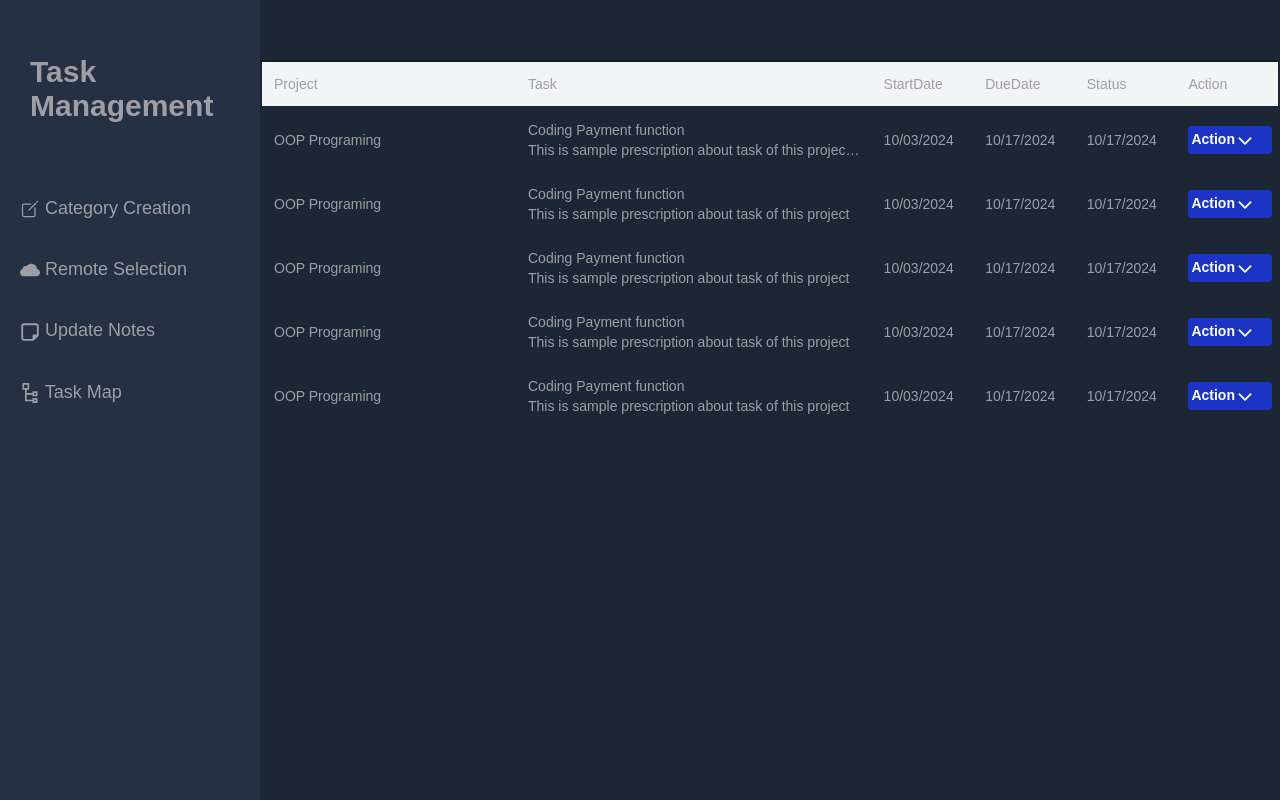
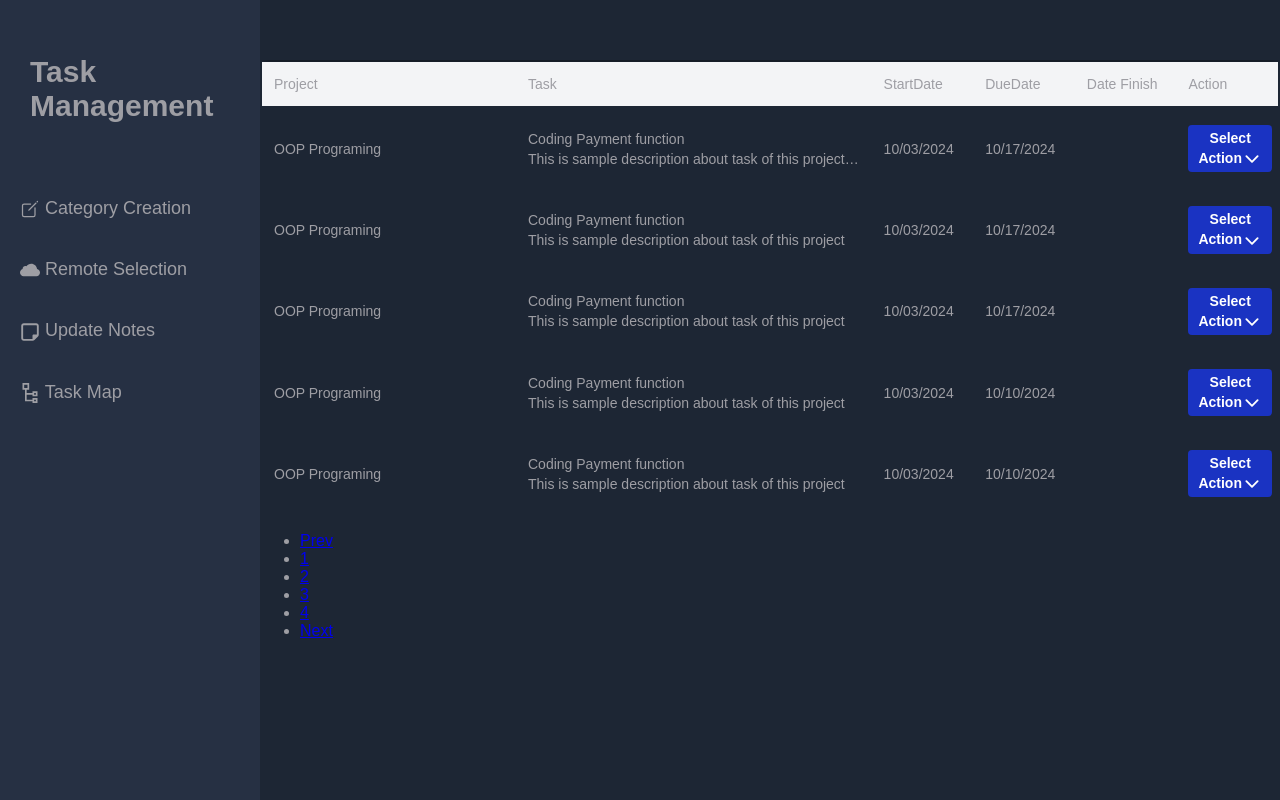
Before and after one commit to CSC-3380-Fall-2024/Team-5, a React (Vite) app in the folder 3380 Project/: page / in a window 1280 px wide. Built offline with nearby package versions, Linux system fonts and the light colour scheme.

Commit message:
create UpdateNote and data

```diff
--- a/3380 Project/src/UpdateNote.tsx
+++ b/3380 Project/src/UpdateNote.tsx
@@ -1,65 +1,52 @@
 import "./App.css";
 import { IoChevronDown } from "react-icons/io5";
-
-const tableData = [
-  {
-    id: 1,
-    project: "OOP Programing",
-    task: "Coding Payment function",
-    prescription:
-      "This is sample prescription about task of this project This is sample prescription about task of this project This is sample prescription about task of this project This is sample prescription about task of this project.This is sample prescription about task of this project",
-    startDate: "10/03/2024",
-    dueDate: "10/17/2024",
-    status: "Processing",
-    action: "Working",
-  },
-  {
-    id: 2,
-    project: "OOP Programing",
-    task: "Coding Payment function",
-    prescription: "This is sample prescription about task of this project",
-    startDate: "10/03/2024",
-    dueDate: "10/17/2024",
-    status: "Processing",
-    action: "Working",
-  },
-  {
-    id: 3,
-    project: "OOP Programing",
-    task: "Coding Payment function",
-    prescription: "This is sample prescription about task of this project",
-    startDate: "10/03/2024",
-    dueDate: "10/17/2024",
-    status: "Processing",
-    action: "Working",
-  },
-  {
-    id: 4,
-    project: "OOP Programing",
-    task: "Coding Payment function",
-    prescription: "This is sample prescription about task of this project",
-    startDate: "10/03/2024",
-    dueDate: "10/17/2024",
-    status: "Processing",
-    action: "Working",
-  },
-  {
-    id: 5,
-    project: "OOP Programing",
-    task: "Coding Payment function",
-    prescription: "This is sample prescription about task of this project",
-    startDate: "10/03/2024",
-    dueDate: "10/17/2024",
-    status: "Processing",
-    action: "Working",
-  },
-];
+import { data } from "./data";
+import { useState } from "react";
 
 function UpdateNote() {
+  const [currentPage, setCurrentPage] = useState(1);
+  const [currentDate, setCurrentDate] = useState(new Date());
+
+  const recordsPerPage = 5;
+  const lastIndex = currentPage * recordsPerPage;
+  const firstIndex = lastIndex - recordsPerPage;
+  const records = data.slice(firstIndex, lastIndex);
+  const npage = Math.ceil(data.length / recordsPerPage);
+  const numbers = [...Array(npage + 1).keys()].slice(1);
+
+  const statusList = ["Start", "Working", "Stuck", "Done"];
+  const [statuses, setStatuses] = useState(
+    data.map((item) => ({ id: item.id, status: "Select Action" }))
+  );
+
+  const handleStatusChange = (id, newStatus) => {
+    setStatuses((prevStatuses) =>
+      prevStatuses.map((item) =>
+        item.id === id ? { ...item, status: newStatus } : item
+      )
+    );
+  };
+
+  const handleUpdateClick = (id) => {
+    if (statuses.find((status) => status.id === id)?.status === "Done") {
+      setCurrentDate(new Date());
+    }
+  };
+
+  function prePage() {
+    if (currentPage !== 1) setCurrentPage(currentPage - 1);
+  }
+
+  function changePage(id) {
+    setCurrentPage(id);
+  }
+
+  function nextPage() {
+    if (currentPage !== npage) setCurrentPage(currentPage + 1);
+  }
+
   return (
     <div className="update_note">
-      {
-        <div>
       <div className="w-full overflow-x-auto">
         <table className="table-users">
           <thead>
@@ -68,52 +55,55 @@ function UpdateNote() {
               <th>Task</th>
               <th>StartDate</th>
               <th>DueDate</th>
-                  <th>Status</th>
+              <th>Date Finish</th>
               <th>Action</th>
             </tr>
           </thead>
           <tbody>
-                {tableData.map((item) => (
-                  <tr>
+            {records.map((item) => (
+              <tr key={item.id}>
                 <td>{item.project}</td>
-
                 <td>
                   {item.task}
                   <div className="truncate max-w-[200px]">
-                        <span>{item.prescription}</span>
+                    <span>{item.description}</span>
                   </div>
                 </td>
-
                 <td>{item.startDate}</td>
                 <td>{item.dueDate}</td>
-                    <td>{item.dueDate}</td>
+                <td>
+                  {statuses.find((status) => status.id === item.id)?.status ===
+                  "Done"
+                    ? currentDate.toDateString()
+                    : ""}
+                </td>
                 <td>
                   <div className="dropdown">
                     <div className="dropdown_select">
-                          <span className="dropdown_selected">
-                            Action
-                            <IoChevronDown className="icon" />
+                      <div className="dropdown_selected">
+                        <span>
+                          {statuses.find((status) => status.id === item.id)
+                            ?.status || "Select Action"}
                         </span>
-                          <i className="fa fa-caret-down dropdown_caret"></i>
+                        <i className="icon">
+                          <IoChevronDown />
+                        </i>
                       </div>
                       <ul className="dropdown_list">
-                          <li className="dropdown_item">
-                            <span className="dropdown_text">Start</span>
-                            <i className="fas fa-plus-circle dropdown_icon"></i>
+                        {statusList.map((option) => (
+                          <li
+                            key={option}
+                            className="dropdown_item"
+                            onClick={() => {
+                              handleStatusChange(item.id, option);
+                              handleUpdateClick(item.id);
+                            }}
+                          >
+                            <span className="dropdown_text">{option}</span>
                           </li>
-                          <li className="dropdown_item">
-                            <span className="dropdown_text">Working</span>
-                            <i className="fas fa-plus-circle dropdown_icon"></i>
-                          </li>
-                          <li className="dropdown_item">
-                            <span className="dropdown_text">Stuck</span>
-                            <i className="fas fa-plus-circle dropdown_icon"></i>
-                          </li>
-                          <li className="dropdown_item">
-                            <span className="dropdown_text">Done</span>
-                            <i className="fas fa-plus-circle dropdown_icon"></i>
-                          </li>
+                        ))}
                       </ul>
+                    </div>
                   </div>
                 </td>
               </tr>
@@ -121,8 +111,32 @@ function UpdateNote() {
           </tbody>
         </table>
       </div>
-        </div>
-      }
+      <nav>
+        <ul className="pagination">
+          <li className="page-item">
+            <a href="#" className="page-link" onClick={prePage}>
+              Prev
+            </a>
+          </li>
+          {numbers.map((n, i) => (
+            <li
+              key={i}
+              className={`page-item ${
+                currentPage === n ? "active" : "inactive"
+              }`}
+            >
+              <a href="#" className="page-link" onClick={() => changePage(n)}>
+                {n}
+              </a>
+            </li>
+          ))}
+          <li>
+            <a href="#" className="page-link" onClick={nextPage}>
+              Next
+            </a>
+          </li>
+        </ul>
+      </nav>
     </div>
   );
 }
--- /dev/null
+++ b/3380 Project/src/data.js
@@ -0,0 +1,203 @@
+export const data = [
+  {
+    id: 1,
+    project: "OOP Programing",
+    task: "Coding Payment function",
+    description:
+      "This is sample description about task of this project This is sample description about task of this project This is sample description about task of this project This is sample description about task of this project.This is sample description about task of this project",
+    startDate: "10/03/2024",
+    dueDate: "10/17/2024",
+    dateFinish: "",
+    action: "Working",
+  },
+  {
+    id: 2,
+    project: "OOP Programing",
+    task: "Coding Payment function",
+    description: "This is sample description about task of this project",
+    startDate: "10/03/2024",
+    dueDate: "10/17/2024",
+    dateFinish: "",
+    action: "Working",
+  },
+  {
+    id: 3,
+    project: "OOP Programing",
+    task: "Coding Payment function",
+    description: "This is sample description about task of this project",
+    startDate: "10/03/2024",
+    dueDate: "10/17/2024",
+    dateFinish: "",
+    action: "Working",
+  },
+  {
+    id: 4,
+    project: "OOP Programing",
+    task: "Coding Payment function",
+    description: "This is sample description about task of this project",
+    startDate: "10/03/2024",
+    dueDate: "10/10/2024",
+    dateFinish: "",
+    action: "Working",
+  },
+  {
+    id: 5,
+    project: "OOP Programing",
+    task: "Coding Payment function",
+    description: "This is sample description about task of this project",
+    startDate: "10/03/2024",
+    dueDate: "10/10/2024",
+    dateFinish: "",
+    action: "Working",
+  },
+  {
+    id: 6,
+    project: "OOP Programing 6",
+    task: "Coding Payment function",
+    description: "This is sample description about task of this project",
+    startDate: "10/03/2024",
+    dueDate: "10/17/2024",
+    dateFinish: "",
+    action: "Working",
+  },
+  {
+    id: 7,
+    project: "OOP Programing",
+    task: "Coding Payment function",
+    description: "This is sample description about task of this project",
+    startDate: "10/03/2024",
+    dueDate: "10/17/2024",
+    dateFinish: "",
+    action: "Working",
+  },
+  {
+    id: 8,
+    project: "OOP Programing",
+    task: "Coding Payment function",
+    description: "This is sample description about task of this project",
+    startDate: "10/03/2024",
+    dueDate: "10/17/2024",
+    dateFinish: "",
+    action: "Working",
+  },
+  {
+    id: 9,
+    project: "OOP Programing",
+    task: "Coding Payment function",
+    description: "This is sample description about task of this project",
+    startDate: "10/03/2024",
+    dueDate: "10/17/2024",
+    dateFinish: "",
+    action: "Working",
+  },
+  {
+    id: 10,
+    project: "OOP Programing",
+    task: "Coding Payment function",
+    description: "This is sample description about task of this project",
+    startDate: "10/03/2024",
+    dueDate: "10/17/2024",
+    dateFinish: "",
+    action: "Working",
+  },
+  {
+    id: 11,
+    project: "OOP Programing 11",
+    task: "Coding Payment function",
+    description: "This is sample description about task of this project",
+    startDate: "10/03/2024",
+    dueDate: "10/17/2024",
+    dateFinish: "",
+    action: "Working",
+  },
+  {
+    id: 12,
+    project: "OOP Programing",
+    task: "Coding Payment function",
+    description: "This is sample description about task of this project",
+    startDate: "10/03/2024",
+    dueDate: "10/17/2024",
+    dateFinish: "",
+    action: "Working",
+  },
+  {
+    id: 13,
+    project: "OOP Programing",
+    task: "Coding Payment function",
+    description: "This is sample description about task of this project",
+    startDate: "10/03/2024",
+    dueDate: "10/17/2024",
+    dateFinish: "",
+    action: "Working",
+  },
+  {
+    id: 14,
+    project: "OOP Programing",
+    task: "Coding Payment function",
+    description: "This is sample description about task of this project",
+    startDate: "10/03/2024",
+    dueDate: "10/17/2024",
+    dateFinish: "",
+    action: "Working",
+  },
+  {
+    id: 15,
+    project: "OOP Programing",
+    task: "Coding Payment function",
+    description: "This is sample description about task of this project",
+    startDate: "10/03/2024",
+    dueDate: "10/17/2024",
+    dateFinish: "",
+    action: "Working",
+  },
+  {
+    id: 16,
+    project: "OOP Programing 17",
+    task: "Coding Payment function",
+    description: "This is sample description about task of this project",
+    startDate: "10/03/2024",
+    dueDate: "10/17/2024",
+    dateFinish: "",
+    action: "Working",
+  },
+  {
+    id: 17,
+    project: "OOP Programing",
+    task: "Coding Payment function",
+    description: "This is sample description about task of this project",
+    startDate: "10/03/2024",
+    dueDate: "10/17/2024",
+    dateFinish: "",
+    action: "Working",
+  },
+  {
+    id: 18,
+    project: "OOP Programing",
+    task: "Coding Payment function",
+    description: "This is sample description about task of this project",
+    startDate: "10/03/2024",
+    dueDate: "10/17/2024",
+    dateFinish: "",
+    action: "Working",
+  },
+  {
+    id: 19,
+    project: "OOP Programing",
+    task: "Coding Payment function",
+    description: "This is sample description about task of this project",
+    startDate: "10/03/2024",
+    dueDate: "10/17/2024",
+    dateFinish: "",
+    action: "Working",
+  },
+  {
+    id: 20,
+    project: "OOP Programing",
+    task: "Coding Payment function",
+    description: "This is sample description about task of this project",
+    startDate: "10/03/2024",
+    dueDate: "10/17/2024",
+    dateFinish: "",
+    action: "Working",
+  },
+];
--- a/3380 Project/tsconfig.app.json
+++ b/3380 Project/tsconfig.app.json
@@ -5,6 +5,7 @@
     "lib": ["ES2020", "DOM", "DOM.Iterable"],
     "module": "ESNext",
     "skipLibCheck": true,
+    "allowJs": true,
 
     /* Bundler mode */
     "moduleResolution": "bundler",
@@ -15,7 +16,7 @@
     "jsx": "react-jsx",
 
     /* Linting */
-    "strict": true,
+    "strict": false,
     "noUnusedLocals": true,
     "noUnusedParameters": true,
     "noFallthroughCasesInSwitch": true
--- a/3380 Project/tsconfig.node.json
+++ b/3380 Project/tsconfig.node.json
@@ -13,10 +13,11 @@
     "noEmit": true,
 
     /* Linting */
-    "strict": true,
+    "strict": false,
     "noUnusedLocals": true,
     "noUnusedParameters": true,
-    "noFallthroughCasesInSwitch": true
+    "noFallthroughCasesInSwitch": true,
+    "allowJs": true
   },
   "include": ["vite.config.ts"]
 }
```
Lines whose indentation alone changed are shown as unchanged.
